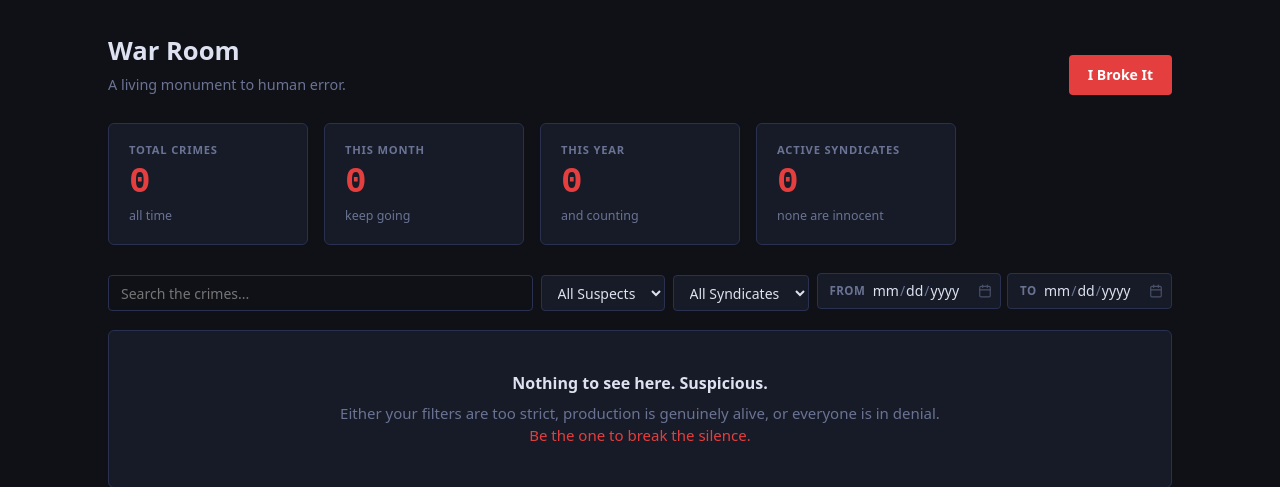
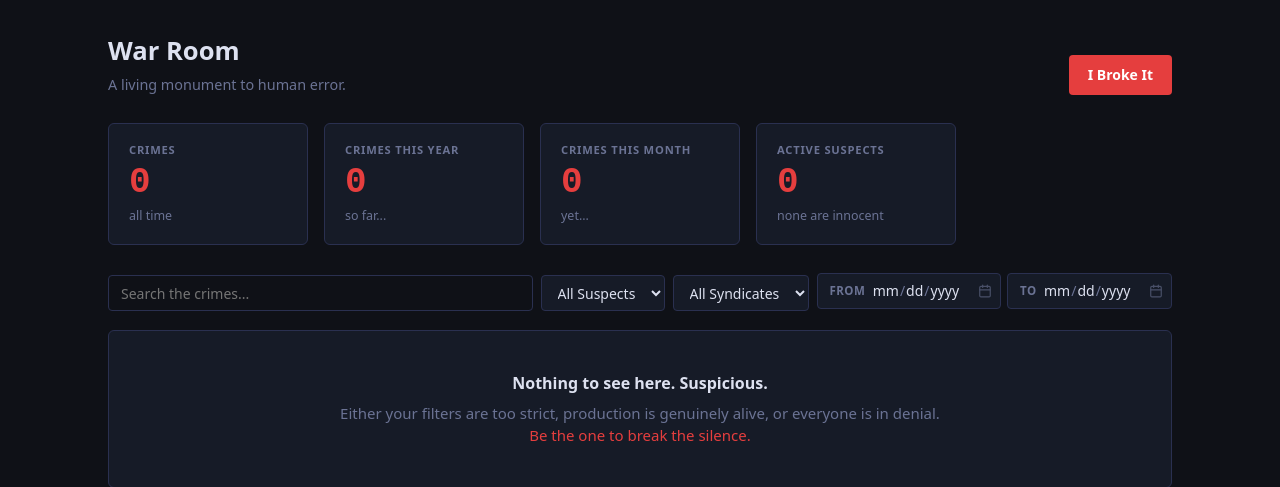
Before and after one commit to guestready/channel-squad-prod-killer, a FastAPI app: page / in a window 1280 px wide. Shown: the part 56-543 px from the top of the page. Run offline with FastAPI, Linux system fonts and the light colour scheme; the visitor is signed in with stand-in values (Sample User, id 1); some libraries are stand-ins or nearby versions.

Commit message:
feat: rename terminology and update dashboard stats
- Rename "Perpetrator" → "Suspect" across crime tables
- Rename "Lone Wolves" leaderboard tab → "Suspects"
- Rename "Active Syndicates" stat → "Active Suspects" (now uses user count)
- Add "Crimes This Year" stat card to dashboard
- Update demo GIF and MP4
- Update README to reflect current terminology, routes, and features

Co-Authored-By: Claude Sonnet 4.6 <noreply@anthropic.com>

```diff
--- a/app/templates/dashboard.html
+++ b/app/templates/dashboard.html
@@ -16,23 +16,23 @@
 
 <div class="stat-grid">
   <div class="stat-card">
-    <div class="label">Total Crimes</div>
+    <div class="label">Crimes</div>
     <div class="value">{{ total }}</div>
     <div class="sub">all time</div>
   </div>
+    <div class="stat-card">
+      <div class="label">Crimes This Year</div>
+      <div class="value">{{ this_year }}</div>
+      <div class="sub">so far...</div>
+    </div>
   <div class="stat-card">
-    <div class="label">This Month</div>
+    <div class="label">Crimes This Month</div>
     <div class="value">{{ this_month }}</div>
-    <div class="sub">keep going</div>
+    <div class="sub">yet...</div>
   </div>
   <div class="stat-card">
-    <div class="label">This Year</div>
-    <div class="value">{{ this_year }}</div>
-    <div class="sub">and counting</div>
-  </div>
-  <div class="stat-card">
-    <div class="label">Active Syndicates</div>
-    <div class="value">{{ teams }}</div>
+    <div class="label">Active Suspects</div>
+    <div class="value">{{ users | length }}</div>
     <div class="sub">none are innocent</div>
   </div>
   {% if top_offender %}
--- a/app/templates/leaderboard.html
+++ b/app/templates/leaderboard.html
@@ -18,7 +18,7 @@
 
 <div class="lb-tab-row">
   <div class="tab-bar">
-    <button class="tab {{ 'active' if view == 'individuals' else '' }}" data-view="individuals" onclick="setView(this)">Lone Wolves</button>
+    <button class="tab {{ 'active' if view == 'individuals' else '' }}" data-view="individuals" onclick="setView(this)">Suspects</button>
     <button class="tab {{ 'active' if view == 'teams' else '' }}" data-view="teams" onclick="setView(this)">Syndicates</button>
   </div>
   <div class="tab-bar">
--- a/app/templates/partials/incidents_table.html
+++ b/app/templates/partials/incidents_table.html
@@ -5,7 +5,7 @@
       <th>#</th>
       <th>When</th>
       <th>Title</th>
-      <th>Perpetrator</th>
+      <th>Suspect</th>
       <th>Syndicate</th>
     </tr>
   </thead>
--- a/app/templates/teams/detail.html
+++ b/app/templates/teams/detail.html
@@ -67,7 +67,7 @@
         <th>#</th>
         <th>When</th>
         <th>Title</th>
-        <th>Perpetrator</th>
+        <th>Suspect</th>
       </tr>
     </thead>
     <tbody>
```
Also changed, not shown: README.md.
